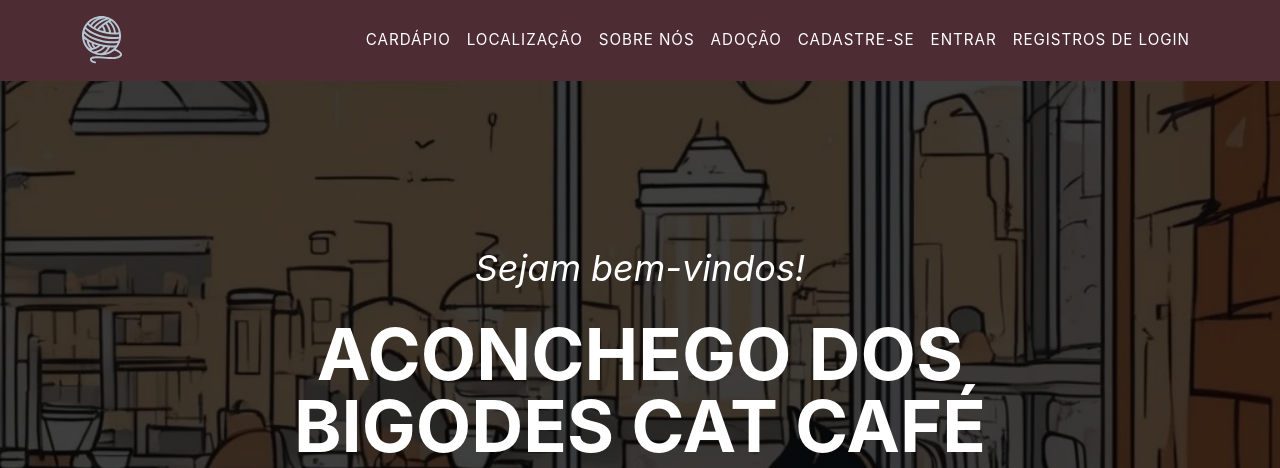
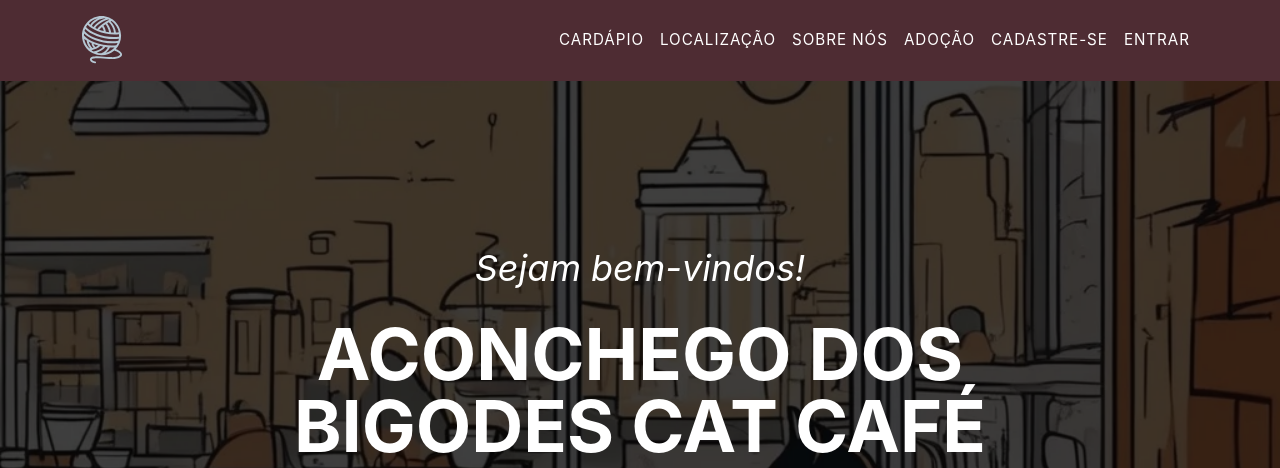
Before and after one commit to isnir/WebDev, a PHP site: page / in a window 1280 px wide. Shown: the top 468 px of the page. Run offline with PHP 8.4, Linux system fonts and the light colour scheme.

Commit message:
Update index.php
Link de acesso no navbar aparece somente para admin

```diff
--- a/Projeto/index.php
+++ b/Projeto/index.php
@@ -70,8 +70,9 @@
                     echo "<li class='nav-item' style = 'float:right'><a  class='nav-link'><input class = 'link-button' form = 'btnSair' type = 'submit' value = 'Sair' name = 'btnSair'/> </a></li>";
                     echo "<li class='nav-item' style='float:right'><a  class='nav-link'>$logado</a></li>";
                 }
-
-                echo "<li class='nav-item' style = 'float:right'><a class='nav-link' href = 'database_login.php'>Registros de Login</a></li>";
+                if ((isset($_SESSION['login']) == true) and $_SESSION['login'] == "admin") {
+                    echo "<li class='nav-item' style = 'float:right'><a class='nav-link' href = 'database_login.php'>Registros de Login</a></li>";
+                }
            ?>
         </ul>
       </div>
```
